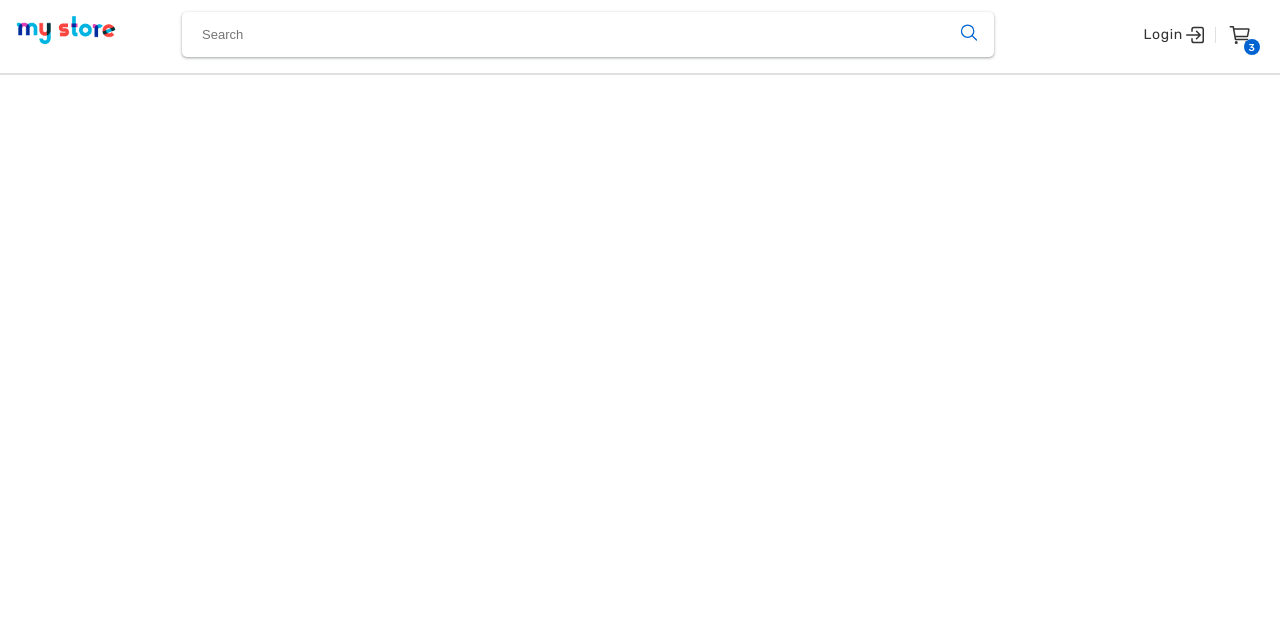
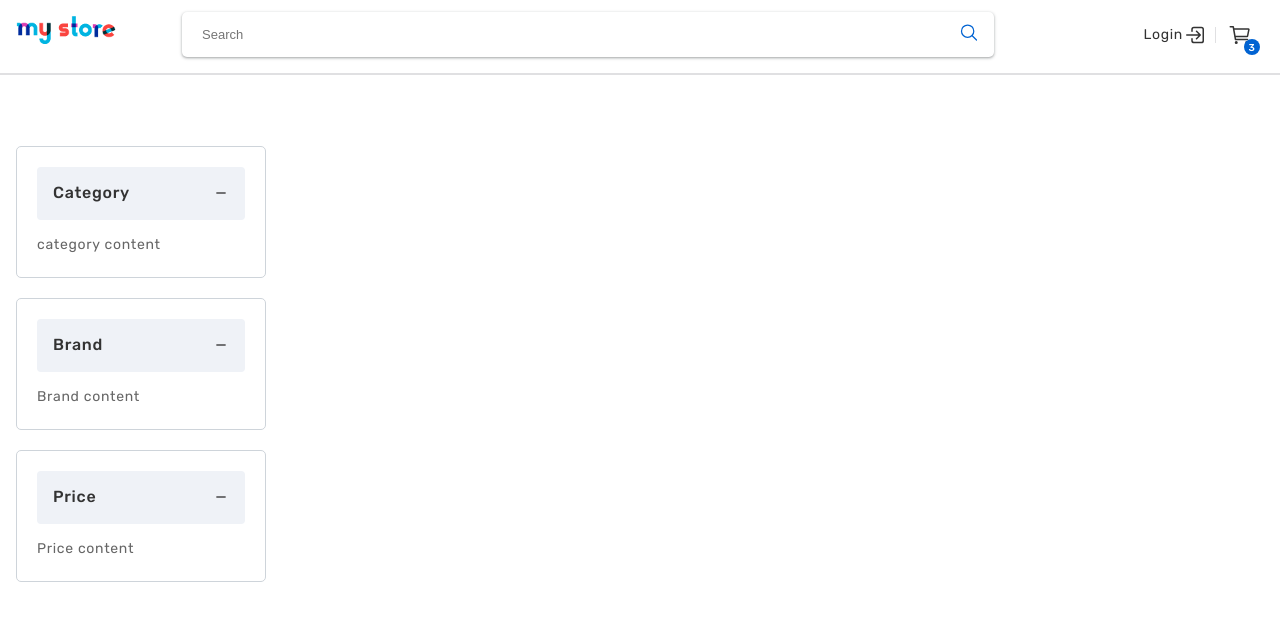
Before and after one commit to yousef-bigdeli/my-store, a React (Create React App) app: page /shop in a window 1280 px wide. Shown: the top 620 px of the page. Built offline with nearby package versions, Linux system fonts and the light colour scheme.

Commit message:
feat: Add ShopList and filters section

```diff
--- /dev/null
+++ b/src/components/ShopList/Filters.jsx
@@ -0,0 +1,134 @@
+import { useState } from "react";
+import styles from "./Filters.module.scss";
+import { BiFilterAlt, BiLeftArrowAlt, BiPlus, BiMinus } from "react-icons/bi";
+
+const Filters = () => {
+  const [isShow, setIsShow] = useState(false);
+
+  return (
+    <>
+      {/* Mobile Filters */}
+      <div className={styles.mobileFilters}>
+        <button className={styles.filterBtn} onClick={() => setIsShow(true)}>
+          <div className={styles.icon}>
+            <BiFilterAlt />
+          </div>
+          <div>Filter</div>
+        </button>
+        <div className={styles.filterMenu}>
+          <div
+            className={`${styles.filterMenu__cover} ${
+              isShow ? styles.show : ""
+            }`}
+            onClick={() => setIsShow(false)}
+          ></div>
+          <div
+            className={`${styles.filterMenu__content} ${
+              isShow ? styles.show : ""
+            }`}
+          >
+            <div className={styles.filterCloseBtn}>
+              <button onClick={() => setIsShow(false)}>
+                <BiLeftArrowAlt />
+                Close
+              </button>
+            </div>
+            <Accordions type="mobile" />
+          </div>
+        </div>
+      </div>
+
+      {/* Desktop Filters */}
+      <div className={styles.desktopFilters}>
+        <Accordions type="desktop" />
+      </div>
+    </>
+  );
+};
+
+export default Filters;
+
+const Accordions = ({ type }) => {
+  const [showFilterAccardion, setShowFilterAccardion] = useState({
+    category: true,
+    price: true,
+    brand: true,
+  });
+
+  const handleShowAccardion = (e) => {
+    setShowFilterAccardion((prevState) => ({
+      ...prevState,
+      [e.target.name]: e.target.checked,
+    }));
+  };
+
+  return (
+    <div className={styles.accardion}>
+      <div className={styles.accardionItem}>
+        <input
+          type="checkbox"
+          id={`category-${type}`}
+          name="category"
+          defaultChecked={showFilterAccardion["category"]}
+          onChange={handleShowAccardion}
+        />
+        <label htmlFor={`category-${type}`} className={styles.accardionHeader}>
+          <span>Category</span>
+          {showFilterAccardion["category"] ? <BiMinus /> : <BiPlus />}
+        </label>
+
+        <div
+          className={`${styles.accardionCollapse} ${
+            showFilterAccardion["category"] ? styles.show : ""
+          }`}
+        >
+          category content
+        </div>
+      </div>
+
+      <div className={styles.accardionItem}>
+        <input
+          type="checkbox"
+          id={`brand-${type}`}
+          name="brand"
+          defaultChecked={showFilterAccardion["brand"]}
+          onChange={handleShowAccardion}
+        />
+        <label htmlFor={`brand-${type}`} className={styles.accardionHeader}>
+          <span>Brand</span>
+          {showFilterAccardion["brand"] ? <BiMinus /> : <BiPlus />}
+        </label>
+
+        <div
+          className={`${styles.accardionCollapse} ${
+            showFilterAccardion["brand"] ? styles.show : ""
+          }`}
+        >
+          Brand content
+        </div>
+      </div>
+
+      <div className={styles.accardionItem}>
+        <input
+          type="checkbox"
+          id={`price-${type}`}
+          name="price"
+          defaultChecked={showFilterAccardion["price"]}
+          onChange={handleShowAccardion}
+        />
+        <label htmlFor={`price-${type}`} className={styles.accardionHeader}>
+          <span>Price</span>
+          {showFilterAccardion["price"] ? <BiMinus /> : <BiPlus />}
+        </label>
+
+        <div
+          className={`${styles.accardionCollapse} ${
+            showFilterAccardion["price"] ? styles.show : ""
+          }`}
+        >
+          Price content
+        </div>
+      </div>
+    </div>
+  );
+};
--- /dev/null
+++ b/src/components/ShopList/Filters.module.scss
@@ -0,0 +1,140 @@
+@import "../../styles/variables";
+
+.mobileFilters {
+  display: flex;
+
+  @include response(desktop) {
+    display: none;
+  }
+
+  .filterBtn {
+    background-color: $primaryColor;
+    color: #fff;
+    padding: 0.8rem;
+    border-radius: 4px;
+    font-size: 1.2rem;
+    font-weight: 400;
+    display: flex;
+    align-items: center;
+    cursor: pointer;
+    border: 0;
+
+    .icon {
+      font-size: 1.4rem;
+      display: flex;
+      align-items: center;
+      margin-right: 0.8rem;
+    }
+  }
+
+  .filterMenu {
+    & > div {
+      position: fixed;
+      top: 0;
+      left: 0;
+      height: 100vh;
+      z-index: 100;
+      transition: 0.5s;
+      visibility: hidden;
+      &.show {
+        visibility: visible;
+      }
+    }
+  }
+
+  .filterMenu__cover {
+    background-color: rgba(0, 0, 0, 0.2);
+    width: 100%;
+    opacity: 0;
+    &.show {
+      opacity: 1;
+    }
+  }
+
+  .filterMenu__content {
+    width: 300px;
+    background-color: #fff;
+    padding: 16px;
+    transform: translateX(-300px);
+
+    &.show {
+      transform: translateX(0);
+    }
+  }
+
+  .filterCloseBtn {
+    width: 100%;
+    margin-bottom: 16px;
+    & > button {
+      width: 100%;
+      border: 0;
+      background: none;
+      font-size: 1.8rem;
+      display: flex;
+      align-items: center;
+      font-weight: 700;
+    }
+
+    svg {
+      display: block;
+      margin-right: 8px;
+      font-size: 2.4rem;
+    }
+  }
+
+}
+
+.desktopFilters {
+  display: none;
+  width: 20%;
+  max-width: 330px;
+  @include response(desktop) {
+    display: flex;
+    flex-direction: column;
+  }
+
+
+}
+
+
+.accardion {
+  .accardionItem {
+    border-radius: 5px;
+    background-color: #fff;
+
+    input {
+      display: none;
+    }
+
+    @include response(desktop){
+      border: 1px solid #ced4da;
+      padding: 2rem;
+      margin-bottom: 2rem;
+    }
+  }
+
+  .accardionHeader {
+    background-color: $secondaryColor;
+    font-size: 1.6rem;
+    padding: 1.2rem 1.6rem;
+    width: 100%;
+    border: 0;
+    font-weight: 500;
+    display: flex;
+    justify-content: space-between;
+    align-items: center;
+    cursor: pointer;
+    border-radius: 4px;
+    color: $titleTextColor;
+  }
+
+  .accardionCollapse {
+    max-height: 0;
+    overflow: hidden;
+    transition: max-height 0.6s ease-in-out;
+    margin-top: 1.2rem;
+    &.show{
+      max-height: 100vh;
+    }
+  }
+}
--- /dev/null
+++ b/src/containers/ShopList/ShopList.jsx
@@ -0,0 +1,16 @@
+// import ProductList from "../../components/ShopList/ProductList";
+import Filters from "../../components/ShopList/Filters";
+import styles from "./ShopList.module.scss";
+
+const ShopList = () => {
+  return (
+    <div className="container">
+      <div className={styles.shopList}>
+        <Filters />
+        {/* <ProductList /> */}
+      </div>
+    </div>
+  );
+};
+
+export default ShopList;
--- /dev/null
+++ b/src/containers/ShopList/ShopList.module.scss
@@ -0,0 +1,8 @@
+@import '../../styles/variables';
+
+.shopList{
+  display: grid;
+  width: 100%;
+  padding: 16px;
+  display: flex;
+}
--- a/src/pages/ShopPage.jsx
+++ b/src/pages/ShopPage.jsx
@@ -1,6 +1,7 @@
 import { useLocation } from "react-router-dom";
 
 import Breadcrumb from "../components/Breadcrumb/Breadcrumb";
+import ShopList from '../containers/ShopList/ShopList';
 
 const ShopPage = () => {
   const { pathname } = useLocation();
@@ -23,6 +24,7 @@ const ShopPage = () => {
   return (
     <>
       <Breadcrumb crumbs={crumbs} />
+      <ShopList />
     </>
   );
 };
```
